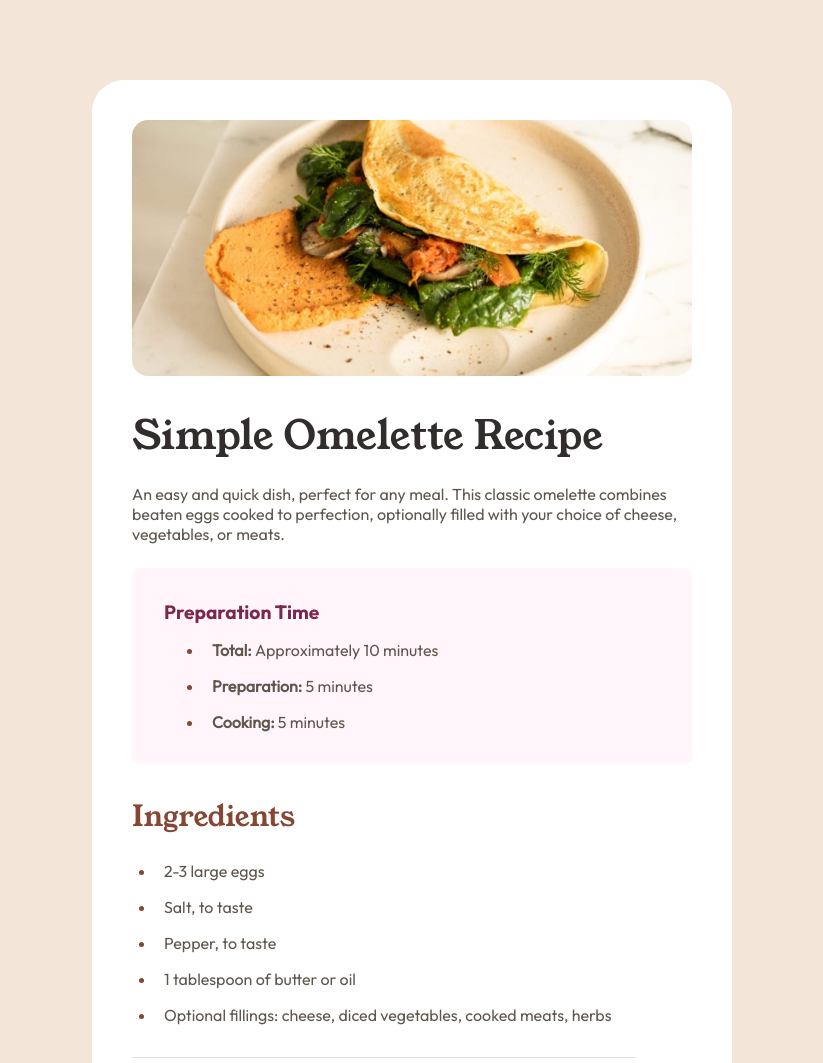
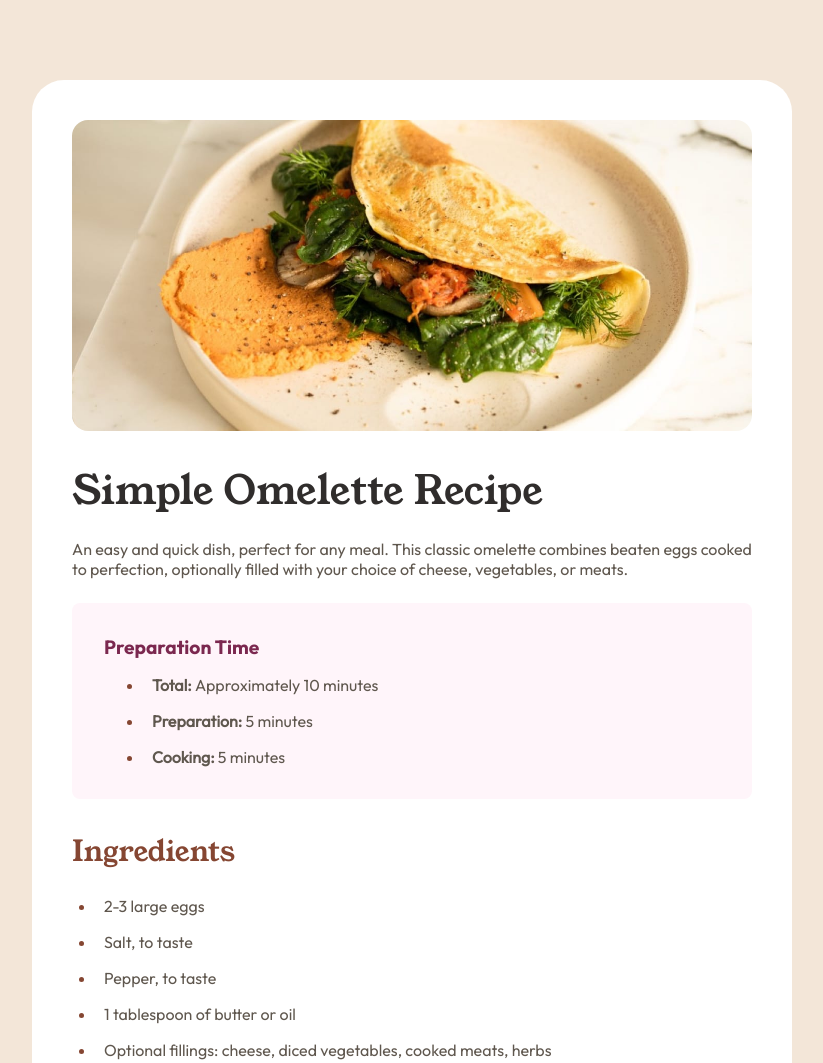
Before and after one commit to Ghozy165/Recipe-page, a plain HTML site: page index.html in a window 1280 px wide. Shown: the part 40-1103 px from the top of the page, without its empty margins (228-1051 px from the left). Drawn offline with Linux system fonts and the light colour scheme.

Commit message:
Update style.css

```diff
--- a/style.css
+++ b/style.css
@@ -62,7 +62,7 @@ body {
 
 .container {
     width: fit-content;
-    max-width: 640px;
+    max-width: 760px;
     background-color: var(--white);
     display: flex;
     flex-direction: column;
@@ -71,7 +71,7 @@ body {
 }
 
 .image {
-    max-width: 640px;
+    max-width: 760px;
 }
 .image img {
     width: 100%;
@@ -80,7 +80,7 @@ body {
 
 .container-content {
     width: fit-content;
-    max-width: 640px;
+    max-width: 760px;
     display: flex;
     flex-direction: column;
     align-items: flex-start;
@@ -93,7 +93,7 @@ body {
 
 .container-header {
     width: fit-content;
-    max-width: 640px;
+    max-width: 760px;
     display: flex;
     flex-direction: column;
     align-items: flex-start;
```
